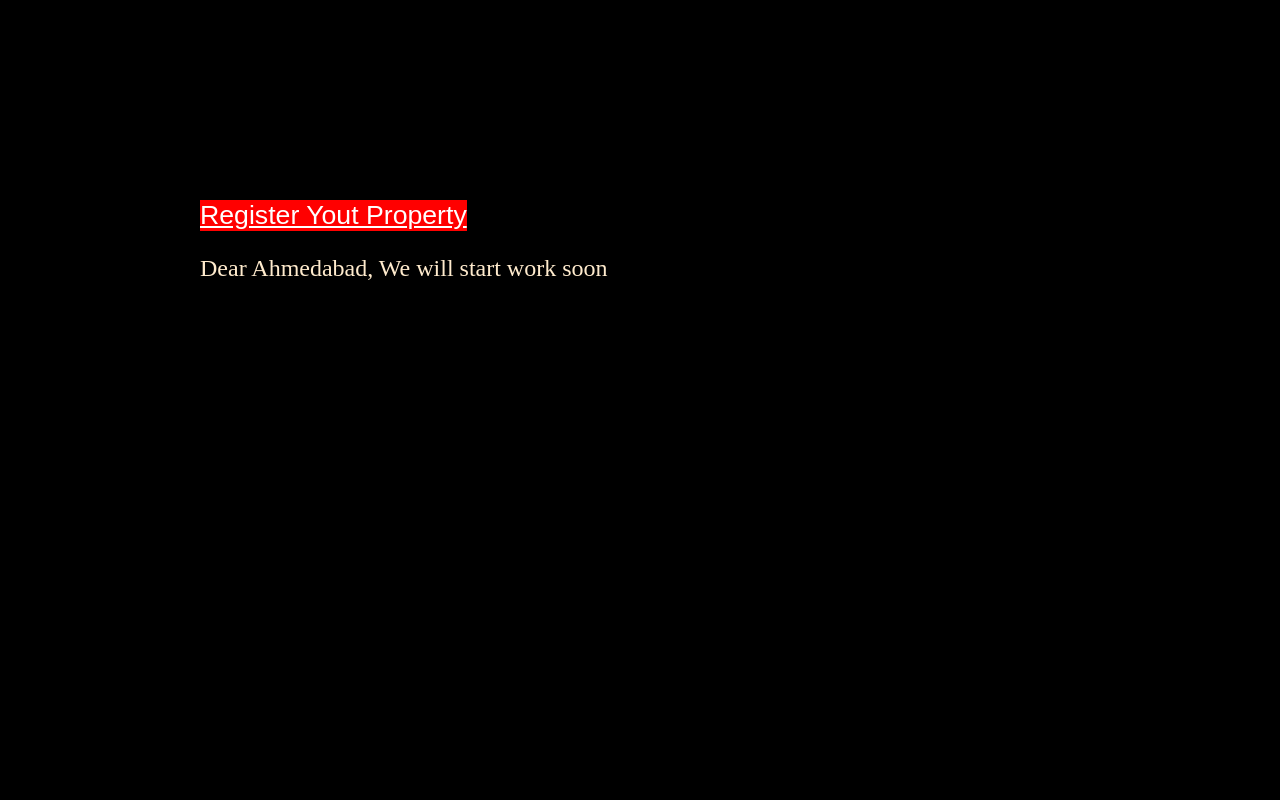
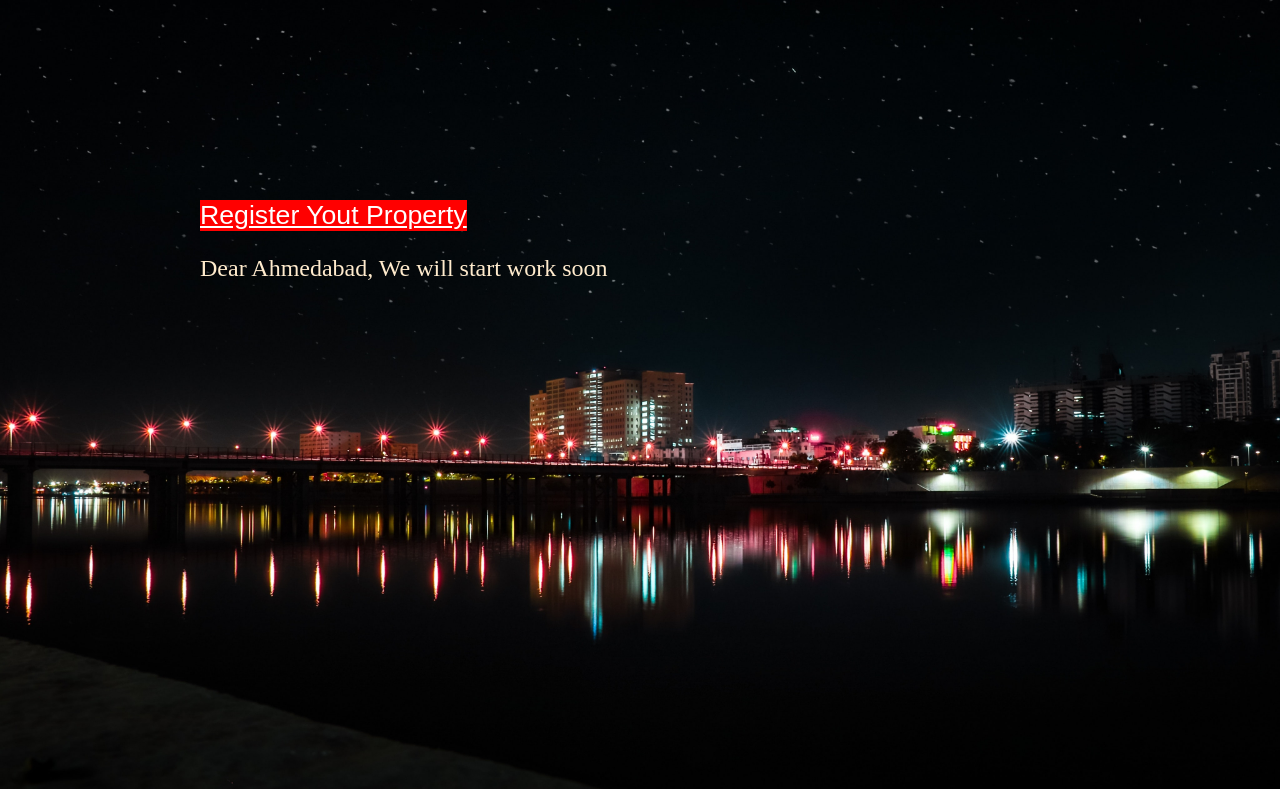
Before and after one commit to smitbhimani1/myshelter.in, a plain HTML site: page index.html in a window 1280 px wide. Drawn offline with Linux system fonts and the light colour scheme.

Commit message:
Update style.css

```diff
--- a/style.css
+++ b/style.css
@@ -1,8 +1,8 @@
 body {
     margin: 0;
     padding: 0;
-    /* background-image: url(/smit.jpg); */
-    background-color: black;
+    background-image: url(smit.jpg);
+/*     background-color: black; */
     background-repeat: no-repeat;
     background-size: cover;
     /* background-image: ; */
```
